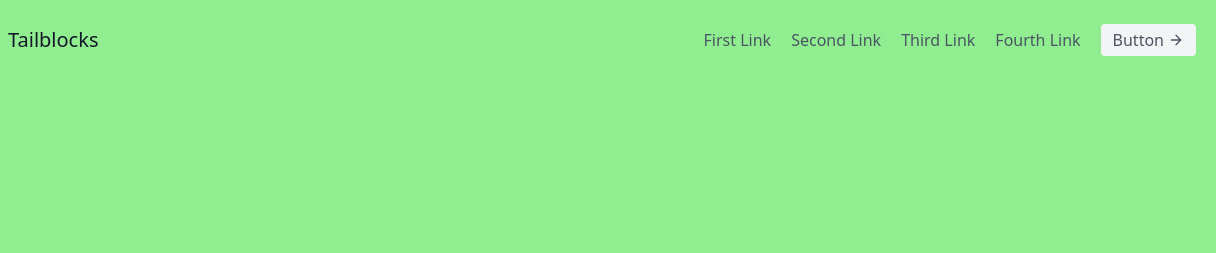
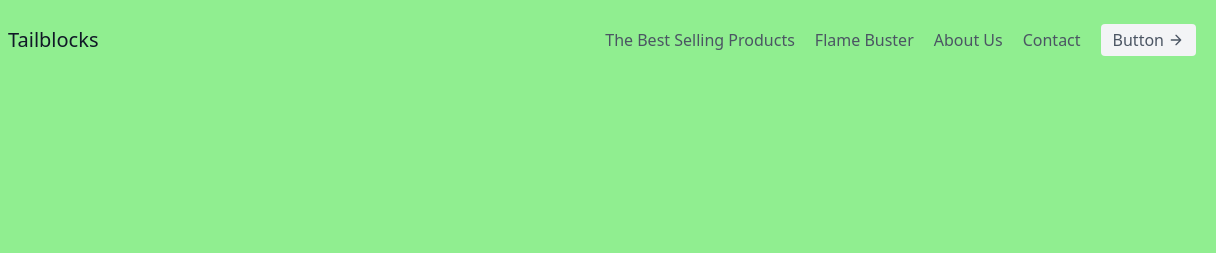
Before and after one commit to ashusachiv441/ASHERS-SPORTS, a plain HTML site: page index.html in a window 1280 px wide. Shown: the top 253 px of the page, 64-1280 px from the left. Drawn offline with nearby package versions, Linux system fonts and the light colour scheme.

Commit message:
Update index.html

```diff
--- a/index.html
+++ b/index.html
@@ -18,10 +18,10 @@
       <span class="ml-3 text-xl">Tailblocks</span>
     </a>
     <nav class="md:ml-auto flex flex-wrap items-center text-base justify-center">
-      <a class="mr-5 hover:text-gray-900">First Link</a>
-      <a class="mr-5 hover:text-gray-900">Second Link</a>
-      <a class="mr-5 hover:text-gray-900">Third Link</a>
-      <a class="mr-5 hover:text-gray-900">Fourth Link</a>
+      <a class="mr-5 hover:text-gray-900">The Best Selling Products</a>
+      <a class="mr-5 hover:text-gray-900">Flame Buster</a>
+      <a class="mr-5 hover:text-gray-900">About Us</a>
+      <a class="mr-5 hover:text-gray-900">Contact</a>
     </nav>
     <button class="inline-flex items-center bg-gray-100 border-0 py-1 px-3 focus:outline-none hover:bg-gray-200 rounded text-base mt-4 md:mt-0">Button
       <svg fill="none" stroke="currentColor" stroke-linecap="round" stroke-linejoin="round" stroke-width="2" class="w-4 h-4 ml-1" viewBox="0 0 24 24">
```
